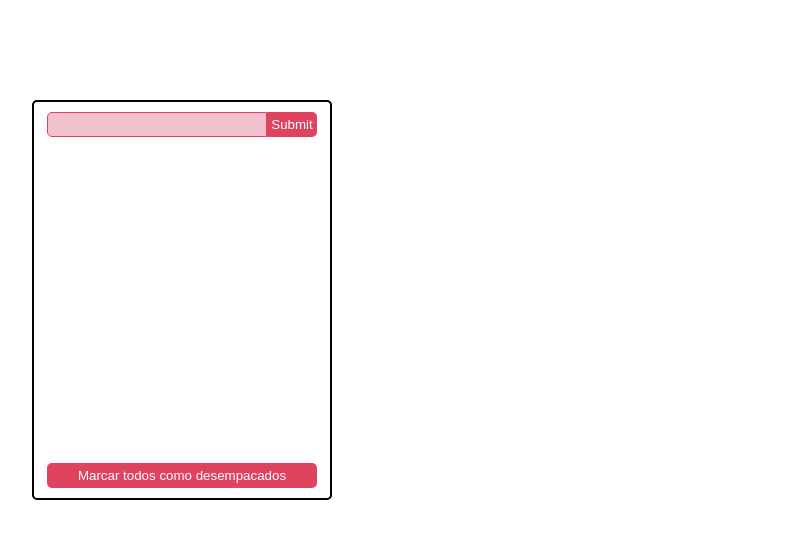
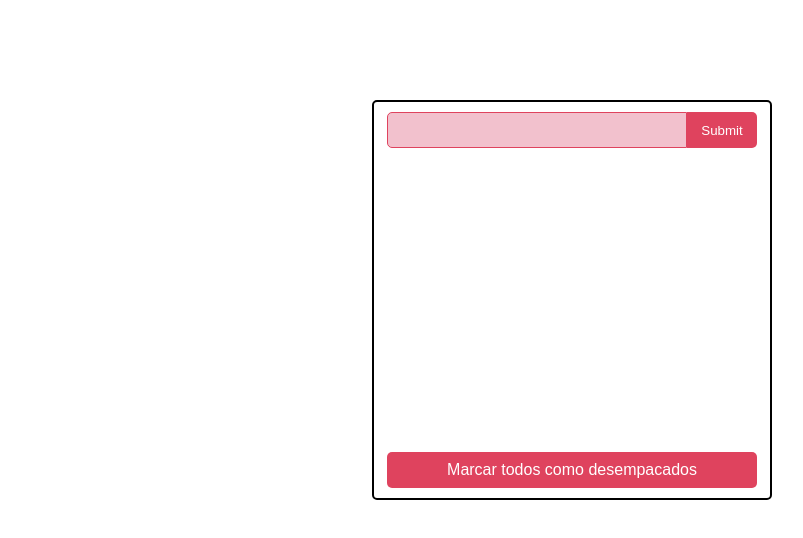
Before and after one commit to havebeeair/jetsetter, a React (Create React App) app: page / in a window 1280 px wide. Shown: the top 538 px of the page, without its empty margins (68-871 px from the left). Built offline with nearby package versions, Linux system fonts and the light colour scheme.

Commit message:
Cambios de estilo App

```diff
--- a/src/App.css
+++ b/src/App.css
@@ -41,13 +41,18 @@
   box-sizing: border-box;
 }
 
-.container {
+.app-container {
+  display: flex;
+  justify-content: center;
+}
+
+.form-container {
   display: flex;
   flex-direction: column;
   justify-content: space-between;
   align-items: center;
   height:400px;
-  width:300px;
+  width:400px;
   border: black 2px solid;
   border-radius: 5px;
   margin:100px;
@@ -57,8 +62,8 @@
 .textTopBar {
   color:black;
   background-color: #F2C1CD;
-  width: 220px;
-  height: 25px;
+  width: 300px;
+  height: 36px;
   border-bottom-left-radius: 5px;
   border-top-left-radius: 5px;
   border: 1px solid #DF435E;
@@ -68,8 +73,8 @@
 .submitTopBar {
   color:white;
   background-color: #DF435E;
-  height: 25px;
-  width: 50px;
+  height: 36px;
+  width: 70px;
   border-top-right-radius: 5px;
   border-bottom-right-radius: 5px;
   border-style: none;
@@ -77,11 +82,12 @@
 
 }
 
-.button {
+.btn-marcar-todos {
   color:white;
+  font-size: 16px;
   background-color: #DF435E;
-  height: 25px;
-  width: 270px;
+  height: 36px;
+  width: 370px;
   border-radius: 5px;
   border-style: none;
   cursor: pointer;
--- a/src/App.jsx
+++ b/src/App.jsx
@@ -18,7 +18,8 @@ function App() {
   }
 
   return (
-    <div className="container">
+    <div className="app-container">
+      <div className="form-container">
         <form>
           <label>
             <input className="textTopBar" type="text" value={state} onChange={handleChange} />
@@ -26,7 +27,8 @@ function App() {
           <input className="submitTopBar" onClick={handleSubmit} type="submit" value="Submit" />
         </form>
         <div>
-        <button className="button" onClick={handleButton}> Marcar todos como desempacados </button>
+          <button className="btn-marcar-todos" onClick={handleButton}> Marcar todos como desempacados </button>
+        </div>
       </div>
     </div>
   );
```
Lines whose indentation alone changed are shown as unchanged.
